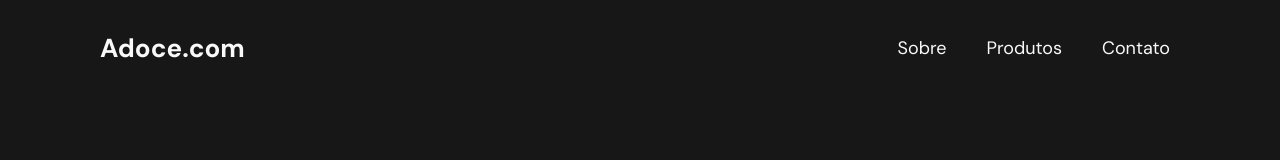
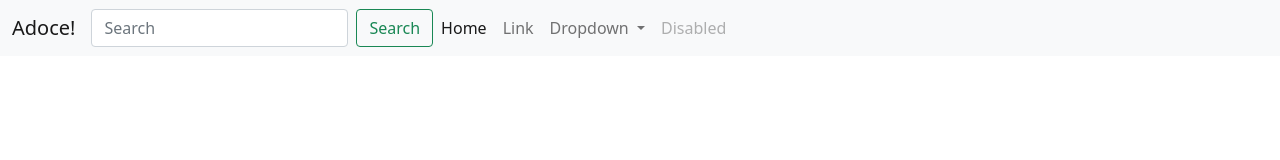
Before and after one commit to leandrocitro/adoce.com, a plain HTML site: page index.html in a window 1280 px wide. Drawn offline with nearby package versions, Linux system fonts and the light colour scheme.

Commit message:
mudança estrutura de pastas e index.html

```diff
--- a/css/menu.css
+++ /dev/null
@@ -1,79 +0,0 @@
-@import url("https://fonts.googleapis.com/css2?family=DM+Sans:wght@400;500;700&display=swap");
-
-body,
-h1,
-h2,
-p,
-ul,
-li,
-a {
-  margin: 0px;
-  padding: 0px;
-}
-
-body {
-  background-color: #171717;
-  font-family: "DM Sans", sans-serif;
-}
-
-html {
-  scroll-behavior: smooth;
-}
-
-ul {
-  list-style: none;
-}
-
-a {
-  text-decoration: none;
-}
-
-i {
-  color: pink;
-}
-
-* {
-  box-sizing: border-box;
-}
-
-/*	NAV STYLES	*/
-.menu {
-  max-width: 1100px;
-  margin: 0 auto;
-  padding: 35px 0;
-  display: flex;
-  flex-wrap: wrap;
-  justify-content: space-between;
-  align-items: center;
-}
-
-#btn-mobile {
-  display: none;
-}
-
-.menu a {
-  color: #f9f9f9;
-  padding: 10px;
-}
-
-.menu-logo {
-  font-size: 26px;
-  font-weight: 700;
-}
-
-.menu-nav ul {
-  display: flex;
-  flex-wrap: wrap;
-}
-
-.menu-nav a {
-  font-size: 18px;
-  color: #f9f9f9;
-  margin: 0 10px;
-}
-
-.menu a:hover {
-  color: pink;
-  background-color: #171717;
-  text-decoration: none;
-}
--- a/css/reset.css
+++ /dev/null
@@ -1,48 +0,0 @@
-/* http://meyerweb.com/eric/tools/css/reset/
-   v2.0 | 20110126
-   License: none (public domain)
-*/
-
-html, body, div, span, applet, object, iframe,
-h1, h2, h3, h4, h5, h6, p, blockquote, pre,
-a, abbr, acronym, address, big, cite, code,
-del, dfn, em, img, ins, kbd, q, s, samp,
-small, strike, strong, sub, sup, tt, var,
-b, u, i, center,
-dl, dt, dd, ol, ul, li,
-fieldset, form, label, legend,
-table, caption, tbody, tfoot, thead, tr, th, td,
-article, aside, canvas, details, embed,
-figure, figcaption, footer, header, hgroup,
-menu, nav, output, ruby, section, summary,
-time, mark, audio, video {
-	margin: 0;
-	padding: 0;
-	border: 0;
-	font-size: 100%;
-	font: inherit;
-	vertical-align: baseline;
-}
-/* HTML5 display-role reset for older browsers */
-article, aside, details, figcaption, figure,
-footer, header, hgroup, menu, nav, section {
-	display: block;
-}
-body {
-	line-height: 1;
-}
-ol, ul {
-	list-style: none;
-}
-blockquote, q {
-	quotes: none;
-}
-blockquote:before, blockquote:after,
-q:before, q:after {
-	content: '';
-	content: none;
-}
-table {
-	border-collapse: collapse;
-	border-spacing: 0;
-}
--- a/index.html
+++ b/index.html
@@ -5,32 +5,59 @@
     <meta charset="UTF-8">
     <meta http-equiv="X-UA-Compatible" content="IE=edge">
     <meta name="viewport" content="width=device-width, initial-scale=1.0">
-    <link rel="stylesheet" href="./css/reset.css">
-    <link rel="stylesheet" href="./css/menu.css">
-    <link rel="stylesheet" href="./css/conteudo.css">
-    <title>Home | Adoce</title>
+    <title>Adoce | Home</title>
+    <link href="https://cdn.jsdelivr.net/npm/bootstrap@5.1.1/dist/css/bootstrap.min.css" rel="stylesheet"
+        integrity="sha384-F3w7mX95PdgyTmZZMECAngseQB83DfGTowi0iMjiWaeVhAn4FJkqJByhZMI3AhiU" crossorigin="anonymous">
 
 </head>
 
-<body id="body">
-    <header class="menu" id="header">
-        <div class="menu-logo">
-            <a href="#">Adoce.com</a>
+<body>
+    <nav class="navbar navbar-expand-lg navbar-light bg-light">
+        <div class="container-fluid">
+            <a class="navbar-brand" href="#">Adoce!</a>
+            <button class="navbar-toggler" type="button" data-bs-toggle="collapse"
+                data-bs-target="#navbarSupportedContent" aria-controls="navbarSupportedContent" aria-expanded="false"
+                aria-label="Toggle navigation">
+                <span class="navbar-toggler-icon"></span>
+            </button>
+            <form class="d-flex">
+                <input class="form-control me-2" type="search" placeholder="Search" aria-label="Search">
+                <button class="btn btn-outline-success" type="submit">Search</button>
+            </form>
+            <div class="collapse navbar-collapse" id="navbarSupportedContent">
+                <ul class="navbar-nav me-auto mb-2 mb-lg-0">
+                    <li class="nav-item">
+                        <a class="nav-link active" aria-current="page" href="#">Home</a>
+                    </li>
+                    <li class="nav-item">
+                        <a class="nav-link" href="#">Link</a>
+                    </li>
+                    <li class="nav-item dropdown">
+                        <a class="nav-link dropdown-toggle" href="#" id="navbarDropdown" role="button"
+                            data-bs-toggle="dropdown" aria-expanded="false">
+                            Dropdown
+                        </a>
+                        <ul class="dropdown-menu" aria-labelledby="navbarDropdown">
+                            <li><a class="dropdown-item" href="#">Action</a></li>
+                            <li><a class="dropdown-item" href="#">Another action</a></li>
+                            <li>
+                                <hr class="dropdown-divider">
+                            </li>
+                            <li><a class="dropdown-item" href="#">Something else here</a></li>
+                        </ul>
+                    </li>
+                    <li class="nav-item">
+                        <a class="nav-link disabled">Disabled</a>
+                    </li>
+                </ul>
+
+            </div>
         </div>
-        <nav class="menu-nav" id="nav">
+    </nav>
 
-            <button id="btn-mobile">Menu
-                <span id="hamburger"></span>
-            </button>
-            <ul id="menu">
-            <li class="cabecalho_link"><a href="#">Sobre</a></li>
-            <li class="cabecalho_link"><a href="#">Produtos</a></li>
-            <li class="cabecalho_link"><a href="#">Contato</a></li>
-            </ul>
-        </nav>
-
-    </header>
-
+    <script src="https://cdn.jsdelivr.net/npm/bootstrap@5.1.1/dist/js/bootstrap.bundle.min.js"
+        integrity="sha384-/bQdsTh/da6pkI1MST/rWKFNjaCP5gBSY4sEBT38Q/9RBh9AH40zEOg7Hlq2THRZ" crossorigin="anonymous">
+    </script>
 </body>
 
 </html>
```
Also changed, not shown: assets/css/style.css (added), img/adoce.jpg (deleted), img/bg-intro.jpg (deleted), img/logo-apeperia.svg (deleted), 1 other file.
